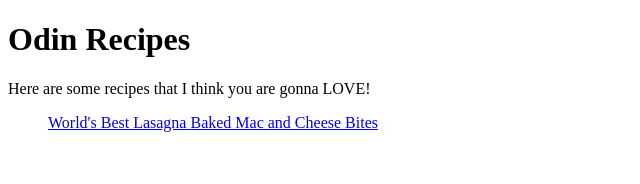
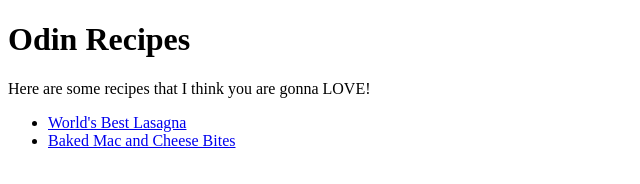
Before and after one commit to tristanju/odin-recipes, a plain HTML site: page index.html in a window 1280 px wide. Shown: the whole page, without its empty margins (0-640 px from the left). Drawn offline with Linux system fonts and the light colour scheme.

Commit message:
Updated link on main page
Updated the links on the main page as an unorganized list for ease in viewing. Hope it looks good.

```diff
--- a/index.html
+++ b/index.html
@@ -9,8 +9,10 @@
     <h1>Odin Recipes</h1>
     <p>Here are some recipes that I think you are gonna LOVE!</p>
     <ul>
-        <a href="recipes/lasagna.html">World's Best Lasagna
-        <a href="recipes/baked-mac-and-cheese-bites.html">Baked Mac and Cheese Bites</a>
+        <li><a href="recipes/lasagna.html">World's Best Lasagna
+        <li><a href="recipes/baked-mac-and-cheese-bites.html">Baked Mac and Cheese Bites</a>
+
+        </li>
     </ul>
 
 </body>
```
